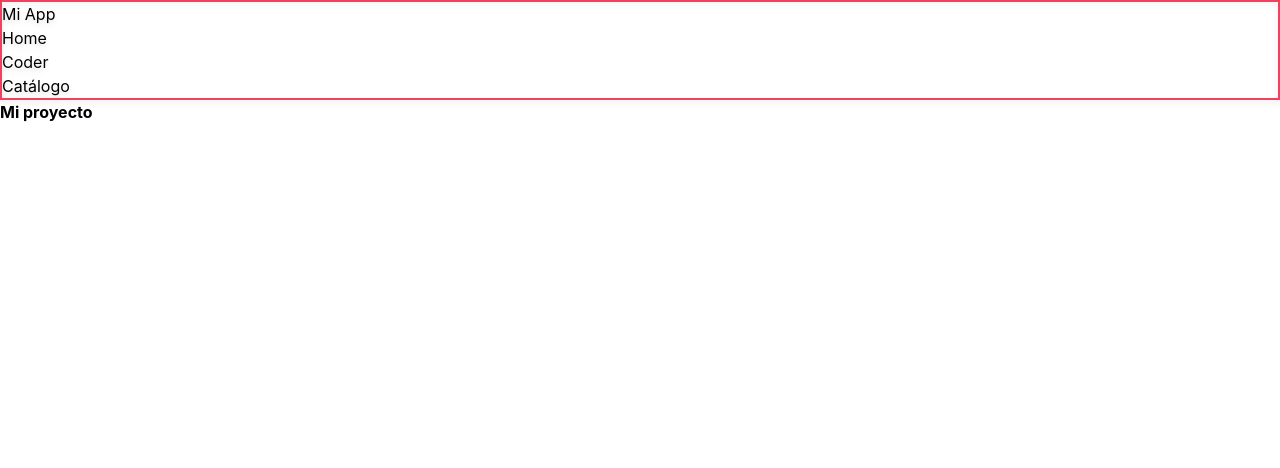
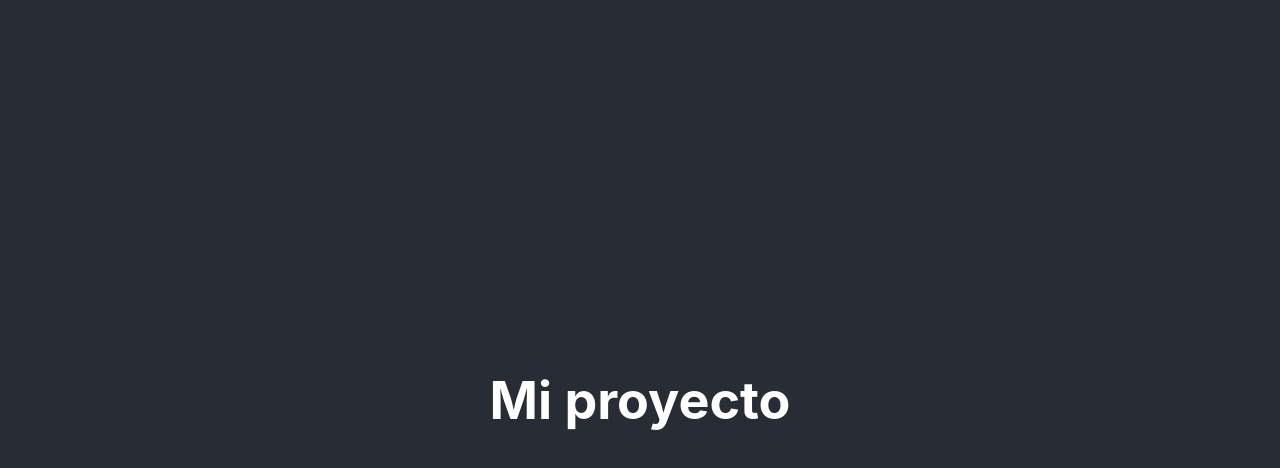
Before and after one commit to SSantiago90/React31160, a React (Create React App) app: page / in a window 1280 px wide. Shown: the top 468 px of the page. Built offline with nearby package versions, Linux system fonts and the light colour scheme.

Commit message:
Revert "desafio navbar"
This reverts commit d156e3f6e2f1acf2bedd92cd62c0531d68cc6657.

```diff
--- a/package.json
+++ b/package.json
@@ -34,10 +34,5 @@
       "last 1 firefox version",
       "last 1 safari version"
     ]
-  },
-  "devDependencies": {
-    "autoprefixer": "^10.4.4",
-    "postcss": "^8.4.12",
-    "tailwindcss": "^3.0.23"
   }
 }
--- a/postcss.config.js
+++ /dev/null
@@ -1,6 +0,0 @@
-module.exports = {
-  plugins: {
-    tailwindcss: {},
-    autoprefixer: {},
-  },
-}
--- /dev/null
+++ b/src/App.css
@@ -0,0 +1,38 @@
+.App {
+  text-align: center;
+}
+
+.App-logo {
+  height: 40vmin;
+  pointer-events: none;
+}
+
+@media (prefers-reduced-motion: no-preference) {
+  .App-logo {
+    animation: App-logo-spin infinite 20s linear;
+  }
+}
+
+.App-header {
+  background-color: #282c34;
+  min-height: 100vh;
+  display: flex;
+  flex-direction: column;
+  align-items: center;
+  justify-content: center;
+  font-size: calc(10px + 2vmin);
+  color: white;
+}
+
+.App-link {
+  color: #61dafb;
+}
+
+@keyframes App-logo-spin {
+  from {
+    transform: rotate(0deg);
+  }
+  to {
+    transform: rotate(360deg);
+  }
+}
--- a/src/App.js
+++ b/src/App.js
@@ -1,17 +1,11 @@
-import NavBar from './components/NavBar';
+import './App.css';
 
 function App() {
   return (
-    <div>
-      <header>
-       <NavBar/>
+    <div className="App">
+      <header className="App-header">
+       <h1>Mi proyecto</h1>
       </header>
-      <section>
-
-        <h1 className='className="text-3xl font-bold underline"'>
-          Mi proyecto
-        </h1>
-      </section>
     </div>
   );
 }
--- a/src/components/NavBar.js
+++ /dev/null
@@ -1,20 +0,0 @@
-function NavBar() {
-  return (
-    <nav className="border-2 border-rose-500 border-gray-200 drop-shadow-md">
-        <h1 className="">Mi App</h1>
-        <ul>
-            <li>
-                <a href="/">Home</a>
-            </li>
-            <li>
-                <a href="/">Coder</a>
-            </li>
-            <li>
-                <a href="/">Catálogo</a>
-            </li>
-        </ul>
-    </nav>
-  )
-}
-
-export default NavBar
--- a/src/index.css
+++ b/src/index.css
@@ -1,7 +1,3 @@
-@tailwind base;
-@tailwind components;
-@tailwind utilities;
-
 body {
   margin: 0;
   font-family: -apple-system, BlinkMacSystemFont, 'Segoe UI', 'Roboto', 'Oxygen',
--- a/tailwind.config.js
+++ /dev/null
@@ -1,9 +0,0 @@
-module.exports = {
-  content: [
-    "./src/**/*.{js,jsx,ts,tsx}",
-  ],
-  theme: {
-    extend: {},
-  },
-  plugins: [],
-}
```
Also changed, not shown: 1 other file (tests, documents, lock files or other folders).
